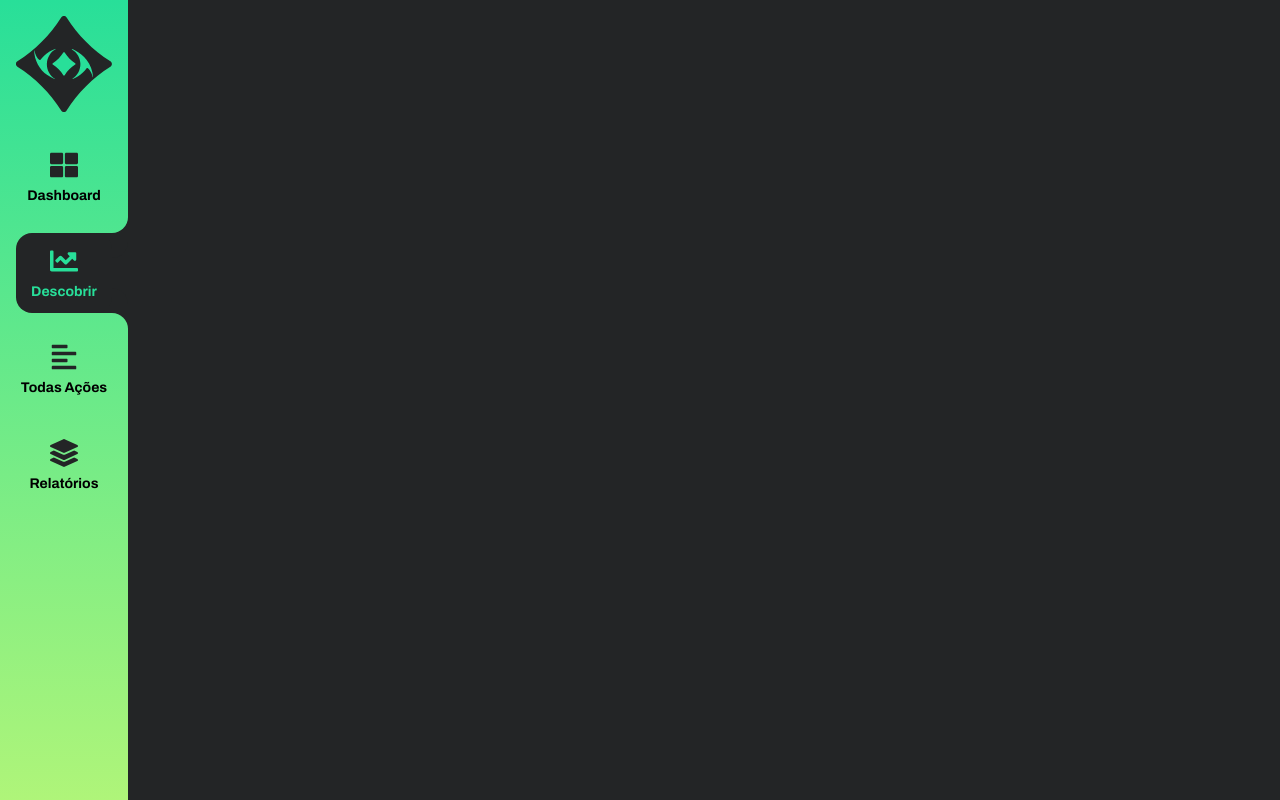
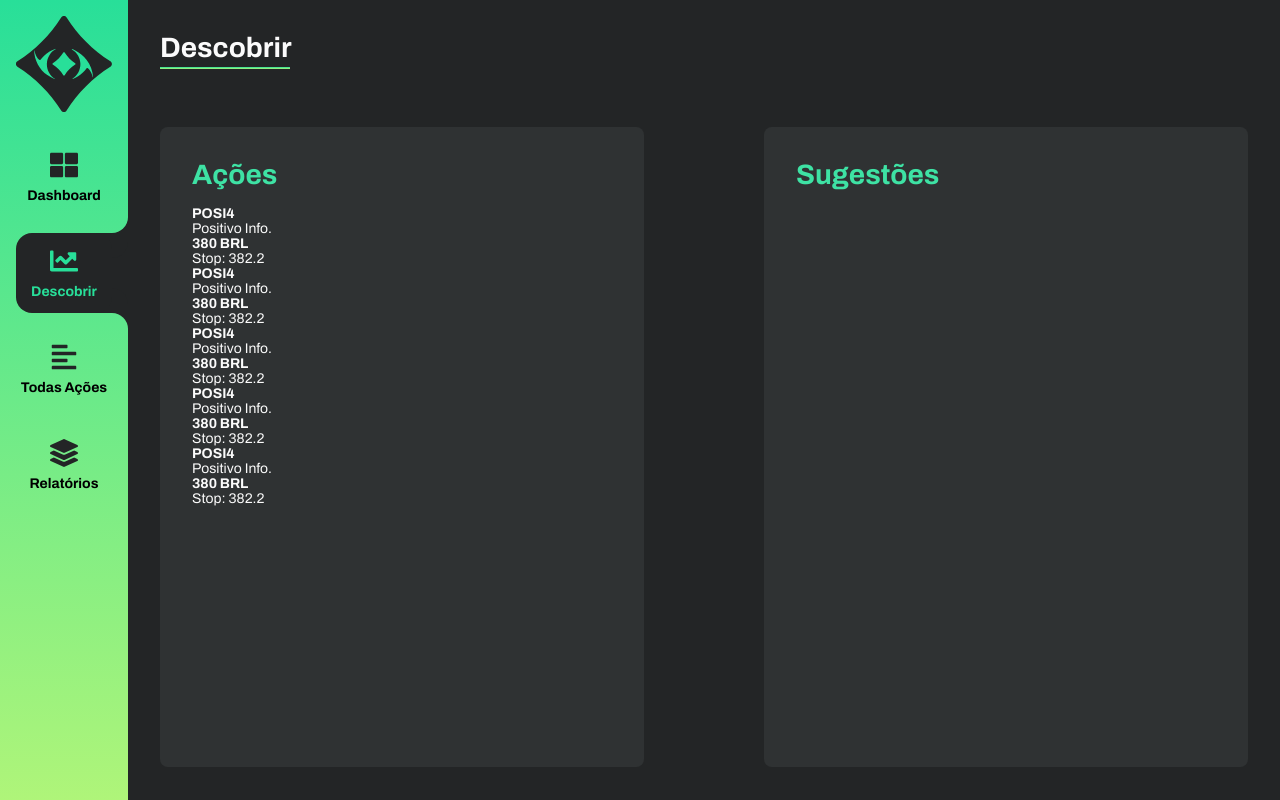
Before and after one commit to Oracullum/oracullum-web, a React (Create React App) app: page /dashboard in a window 1280 px wide. Both pictures are taken after a click on the element "Descobrir". Built offline with nearby package versions, Linux system fonts and the light colour scheme.

Commit message:
feat: :sparkles: Add Card component to Discover page

```diff
--- a/src/pages/Discover/index.tsx
+++ b/src/pages/Discover/index.tsx
@@ -1,7 +1,57 @@
 import React from 'react';
 
-import { Container } from './styles';
+import Card from '../../components/Card';
+import Action from '../../components/Action';
 
-const Discover: React.FC = () => <Container />;
+import { Container, Tables } from './styles';
+
+const Discover: React.FC = () => {
+  return (
+    <Container>
+      <h1>Descobrir</h1>
+
+      <Tables>
+        <Card title="Ações">
+          <Action
+            actionName="POSI4"
+            companyName="Positivo Info."
+            initialValue={380.0}
+            stopValue={382.2}
+          />
+
+          <Action
+            actionName="POSI4"
+            companyName="Positivo Info."
+            initialValue={380.0}
+            stopValue={382.2}
+          />
+
+          <Action
+            actionName="POSI4"
+            companyName="Positivo Info."
+            initialValue={380.0}
+            stopValue={382.2}
+          />
+
+          <Action
+            actionName="POSI4"
+            companyName="Positivo Info."
+            initialValue={380.0}
+            stopValue={382.2}
+          />
+
+          <Action
+            actionName="POSI4"
+            companyName="Positivo Info."
+            initialValue={380.0}
+            stopValue={382.2}
+          />
+        </Card>
+
+        <Card title="Sugestões" />
+      </Tables>
+    </Container>
+  );
+};
 
 export default Discover;
--- a/src/pages/Discover/styles.ts
+++ b/src/pages/Discover/styles.ts
@@ -1,3 +1,38 @@
 import styled from 'styled-components';
 
-export const Container = styled.div``;
+export const Container = styled.div`
+  display: flex;
+  flex-direction: column;
+
+  > h1 {
+    margin-bottom: 64px;
+
+    position: relative;
+
+    width: 130px;
+
+    &:after {
+      content: '';
+
+      position: absolute;
+      bottom: -6px;
+      left: 0;
+
+      background: ${props => props.theme.colors.primaryGradient};
+      width: 100%;
+      height: 2px;
+    }
+  }
+`;
+
+export const Tables = styled.div`
+  width: 100%;
+
+  display: flex;
+  align-items: flex-start;
+  justify-content: space-between;
+
+  > div + div {
+    margin-left: 120px;
+  }
+`;
```
